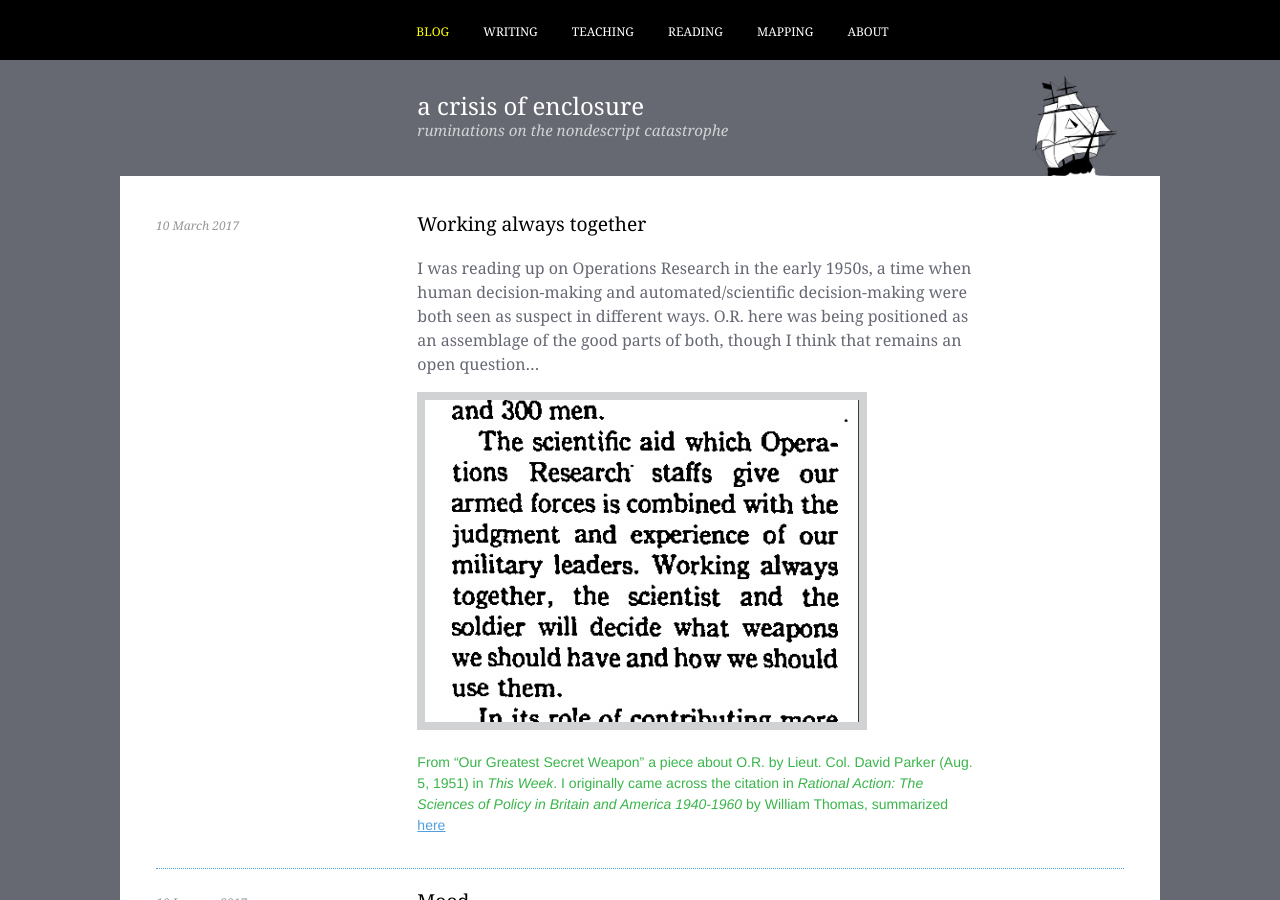
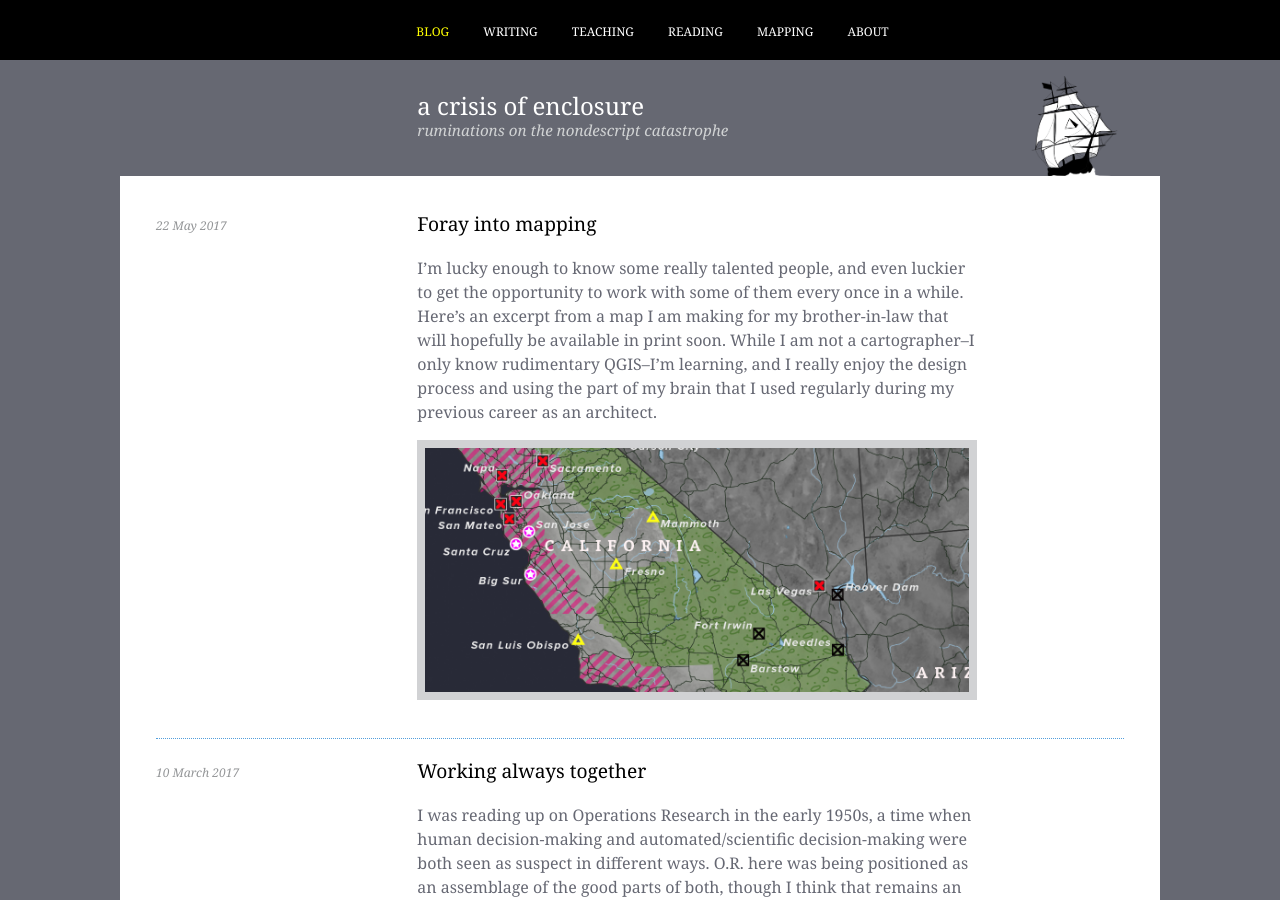
Before and after one commit to nisaface/nisaface.github.io, a Jekyll site: the page built from index.html, in a window 1280 px wide and 900 px high. Built offline with Jekyll 4.4.1, drawn with Linux system fonts in a browser that asks for light colours; the list of posts is cut into pages by our own code; some of the changed text lies outside the part shown.

Commit message:
maps and shit

```diff
--- /dev/null
+++ b/_posts/2017-05-22-mapping.md
@@ -0,0 +1,8 @@
+---
+layout: post
+title: Foray into mapping
+category: blog
+---
+I'm lucky enough to know some really talented people, and even luckier to get the opportunity to work with some of them every once in a while. Here's an excerpt from a map I am making for my brother-in-law that will hopefully be available in print soon. While I am not a cartographer--I only know rudimentary QGIS--I'm learning, and I really enjoy the design process and using the part of my brain that I used regularly during my previous career as an architect.
+
+![Calexit](/img/exit.jpg)
--- a/category/mapping/index.html
+++ b/category/mapping/index.html
@@ -52,6 +52,22 @@ This is my first pass at a map exploring the relationships between adjunct instr
 <iframe width="100%" height="400" frameborder="0" src="https://rnisa.carto.com/viz/2b03229a-632f-11e5-9bc5-0e9d821ea90d/embed_map" allowfullscreen webkitallowfullscreen mozallowfullscreen oallowfullscreen msallowfullscreen></iframe>
 
 </div>
+
+<h4 id="academic-papers"></h4>
+
+
+<article class="post longform single">
+  <header class="post-header">
+  <h1 class="post-title">California Reimagined</h1>
+  <h3 class="post-subtitle">Mapping a Potential Future</h3>
+</header>
+<div class="post-content">
+Here's an excerpt from a map I am making for my brother-in-law that will hopefully be available in print soon.<br><br>
+  <img src="/img/exit.jpg" width="100%">
+
+</div>
+
+
       <h4 id="academic-papers"></h4>
 
       <article class="post longform single">
@@ -78,6 +94,7 @@ This is my first pass at a map exploring the relationships between adjunct instr
         <img src="/img/holc.jpg" width="100%">
 
     </div>
+
       <h4 id="academic-papers"></h4>
 
 
```
Also changed, not shown: img/exit.jpg (added).
